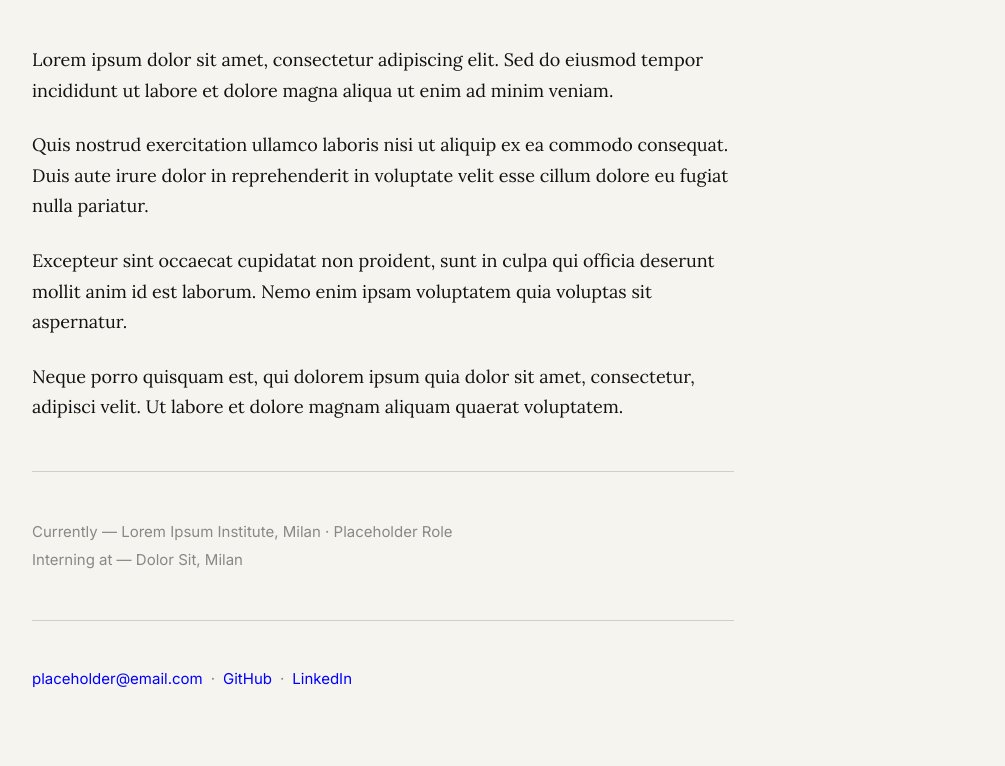
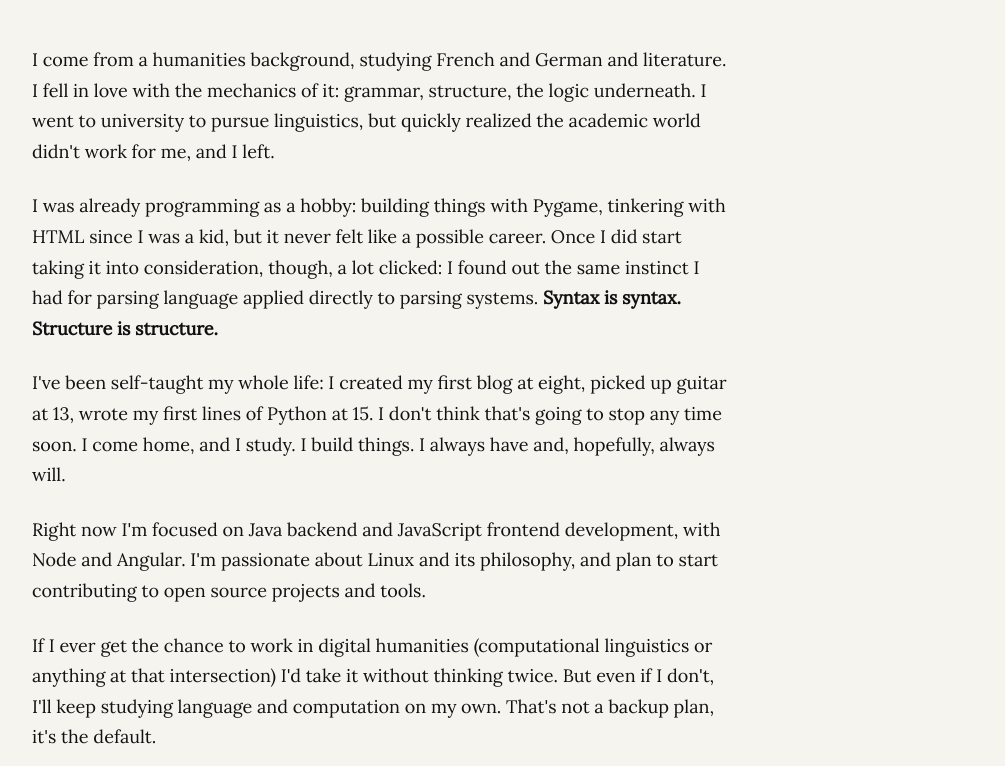
Before and after one commit to corinnabuzzi/portfolio, a plain HTML site: page about.html in a window 1280 px wide. Shown: the part 186-952 px from the top of the page, without its empty margins (257-1262 px from the left). Drawn offline with Linux system fonts and the light colour scheme.

Commit message:
feat: about page content

```diff
--- a/about.html
+++ b/about.html
@@ -26,27 +26,28 @@
         <h1 class="about-title">About</h1>
 
         <div class="about-prose">
-            <p>Lorem ipsum dolor sit amet, consectetur adipiscing elit. Sed do eiusmod tempor incididunt ut labore et dolore magna aliqua ut enim ad minim veniam.</p>
-            <p>Quis nostrud exercitation ullamco laboris nisi ut aliquip ex ea commodo consequat. Duis aute irure dolor in reprehenderit in voluptate velit esse cillum dolore eu fugiat nulla pariatur.</p>
-            <p>Excepteur sint occaecat cupidatat non proident, sunt in culpa qui officia deserunt mollit anim id est laborum. Nemo enim ipsam voluptatem quia voluptas sit aspernatur.</p>
-            <p>Neque porro quisquam est, qui dolorem ipsum quia dolor sit amet, consectetur, adipisci velit. Ut labore et dolore magnam aliquam quaerat voluptatem.</p>
+            <p>I come from a humanities background, studying French and German and literature. I fell in love with the mechanics of it: grammar, structure, the logic underneath. I went to university to pursue linguistics, but quickly realized the academic world didn't work for me, and I left.</p>
+            <p>I was already programming as a hobby: building things with Pygame, tinkering with HTML since I was a kid, but it never felt like a possible career. Once I did start taking it into consideration, though, a lot clicked: I found out the same instinct I had for parsing language applied directly to parsing systems. <b>Syntax is syntax. Structure is structure.</b></p>
+            <p>I've been self-taught my whole life: I created my first blog at eight, picked up guitar at 13, wrote my first lines of Python at 15. I don't think that's going to stop any time soon. I come home, and I study. I build things. I always have and, hopefully, always will.</p>
+            <p>Right now I'm focused on Java backend and JavaScript frontend development, with Node and Angular. I'm passionate about Linux and its philosophy, and plan to start contributing to open source projects and tools.</p>
+            <p>If I ever get the chance to work in digital humanities (computational linguistics or anything at that intersection) I'd take it without thinking twice. But even if I don't, I'll keep studying language and computation on my own. That's not a backup plan, it's the default.</p>
         </div>
 
         <hr class="about-divider">
 
         <div class="about-info">
-            <p>Currently — Lorem Ipsum Institute, Milan · Placeholder Role</p>
-            <p>Interning at — Dolor Sit, Milan</p>
+            <p>Currently — ITS Tech Talent Factory, Milan · Fullstack Software Developer</p>
+            <p>Interning at — SyncLab, Milan</p>
         </div>
 
         <hr class="about-divider">
 
         <div class="about-contact">
-            <a href="mailto:placeholder@email.com">placeholder@email.com</a>
+            <a href="mailto:corinnabuzzi48@gmail.com">corinnabuzzi48@gmail.com</a>
             <span class="about-sep">·</span>
-            <a href="#">GitHub</a>
+            <a href="https://github.com/corinnabuzzi" target="_blank" rel="noopener">GitHub</a>
             <span class="about-sep">·</span>
-            <a href="#">LinkedIn</a>
+            <a href="https://www.linkedin.com/in/corinna-buzzi" target="_blank" rel="noopener">LinkedIn</a>
         </div>
     </main>
 
```
